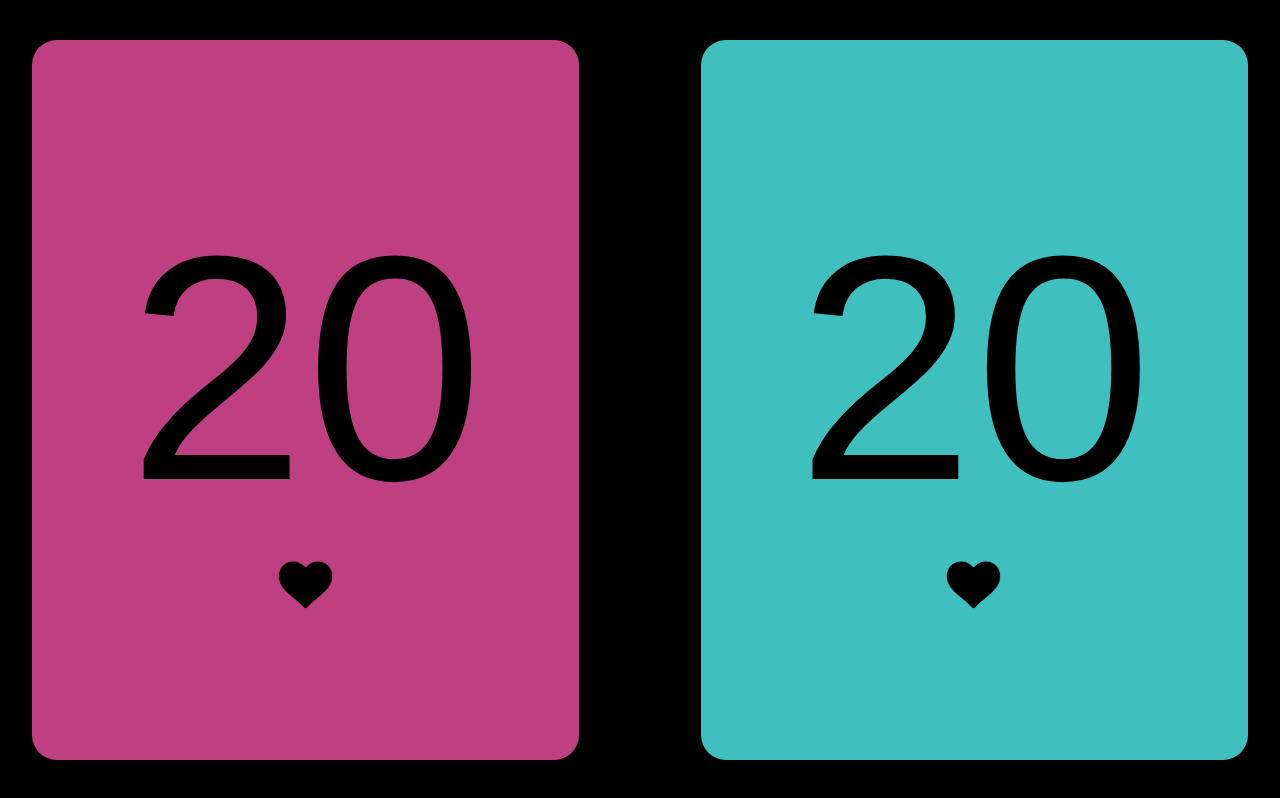
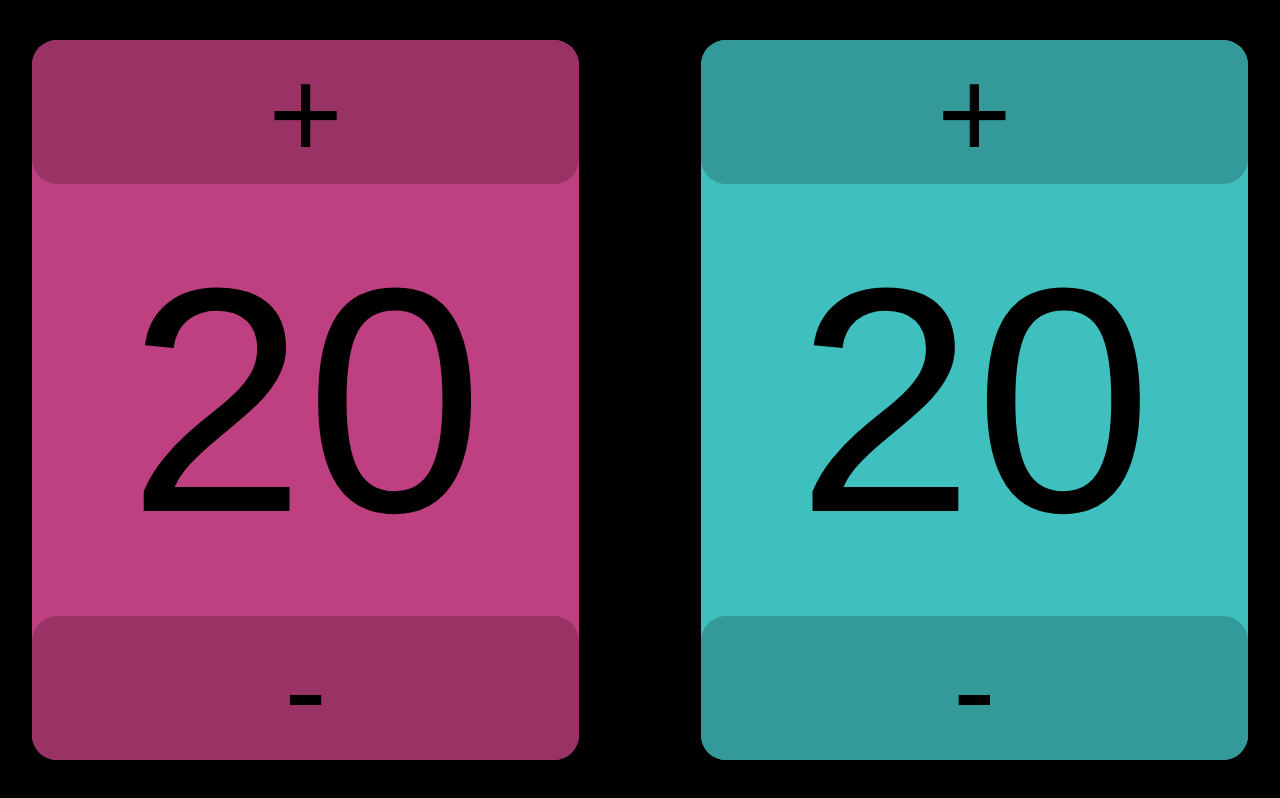
Before and after one commit to PixlRush/MTGLife, a plain HTML site: page app.html in a window 1280 px wide. Drawn offline with Linux system fonts and the light colour scheme.

Commit message:
Added in buttons for the app view so life actually is counted

```diff
--- a/app.css
+++ b/app.css
@@ -14,6 +14,17 @@ body{
 	flex-direction: column;
 	align-self: center;
 }
+.button{
+	text-align: center;
+	font-size: 10vw;
+	height: 20%;
+	border: none;
+	border-radius: inherit;
+	align-content: center;
+}
+.button:hover{
+/*	background-color: #FFFFFF;*/
+}
 .life{
 	height: 40%;
 	width: 90%;
@@ -23,11 +34,6 @@ body{
 	margin: 2.5%;
 	border-radius: 25px;
 }
-.player{
-	margin: auto;
-	display: flex;
-	flex-direction: column;
-}
 #life1{
 	background-color: #5ac192;
 }
@@ -35,8 +41,8 @@ body{
 	background-color: #8a3ba7;
 }
 .lp{
-	align-self: center;
 	font-size: 25vh;
+	margin: auto;
 }
 img{
 	width: 5vw;
--- a/app.html
+++ b/app.html
@@ -4,17 +4,15 @@
 <body>
 	<div class="app">
 		<div class="life" id="life1">
-			<div class="player">
-				<div class="lp">20</div>
-				<img src="life.png" alt="" class="heart">
-			</div>
+			<div class="button" id="gain1" onclick="gain(1)">+</div>
+			<div class="lp" id="lp1">20</div>
+			<div class="button" id="lose1" onclick="lose(1)">-</div>
 		</div>
 		<div class="bar"></div>
 		<div class="life" id="life2">
-			<div class="player">
-				<div class="lp">20</div>
-				<img src="life.png" alt="" class="heart">
-			</div>
+			<div class="button" id="gain2" onclick="gain(2)">+</div>
+			<div class="lp" id="lp2">20</div>
+			<div class="button" id="lose2" onclick="lose(2)">-</div>
 		</div>
 	</div>
 	<script src=./app.js></script>
--- a/app.js
+++ b/app.js
@@ -1,6 +1,22 @@
 // Randomly assign colours to the life totals
-document.getElementById('life1').style.backgroundColor =
-  'hsl(' + ((Math.floor(Math.random() * 12)) * 30) + ', 50%, 50%)'
+var p1Color = (Math.floor(Math.random() * 12)) * 30
+var p2Color = (Math.floor(Math.random() * 12)) * 30
 
-document.getElementById('life2').style.backgroundColor =
-  'hsl(' + ((Math.floor(Math.random() * 12)) * 30) + ', 50%, 50%)'
+document.getElementById('life1').style.backgroundColor = 'hsl(' + p1Color + ', 50%, 50%)'
+document.getElementById('gain1').style.backgroundColor = 'hsl(' + p1Color + ', 50%, 40%)'
+document.getElementById('lose1').style.backgroundColor = 'hsl(' + p1Color + ', 50%, 40%)'
+
+document.getElementById('life2').style.backgroundColor = 'hsl(' + p2Color + ', 50%, 50%)'
+document.getElementById('gain2').style.backgroundColor = 'hsl(' + p2Color + ', 50%, 40%)'
+document.getElementById('lose2').style.backgroundColor = 'hsl(' + p2Color + ', 50%, 40%)'
+
+// Handle Buttons
+function gain(x) {
+	var l = document.getElementById('lp' + x)
+	l.textContent = parseInt(l.textContent) + 1
+}
+
+function lose(x) {
+	var l = document.getElementById('lp' + x)
+	l.textContent = parseInt(l.textContent) - 1
+}
```
Also changed, not shown: life.png (deleted).
